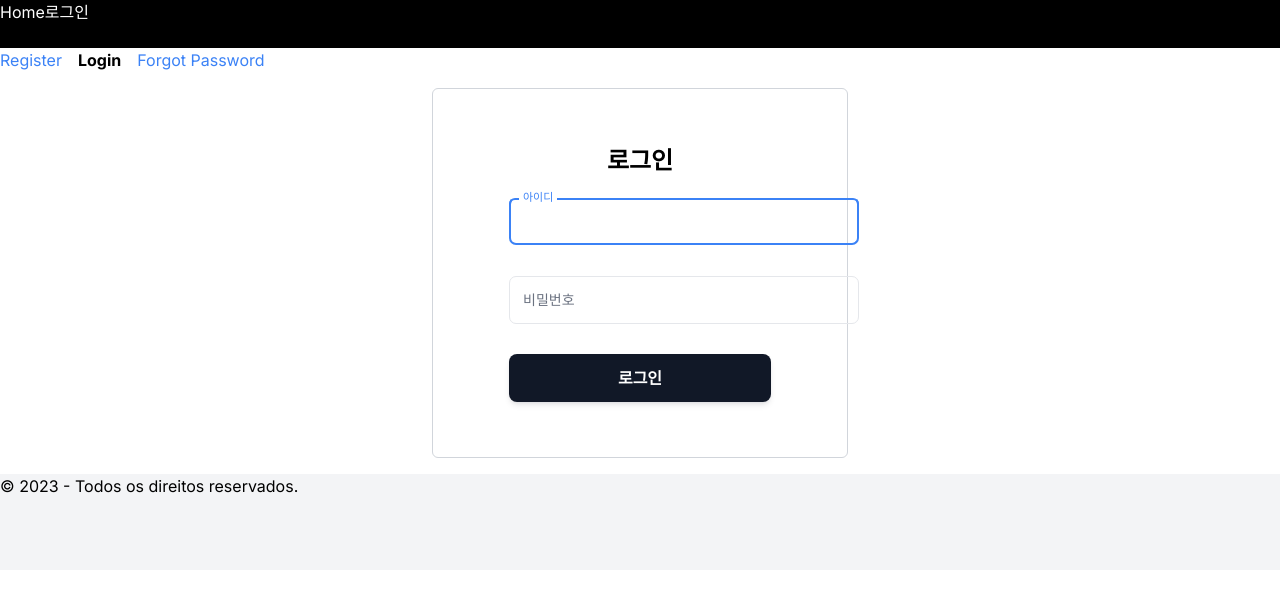
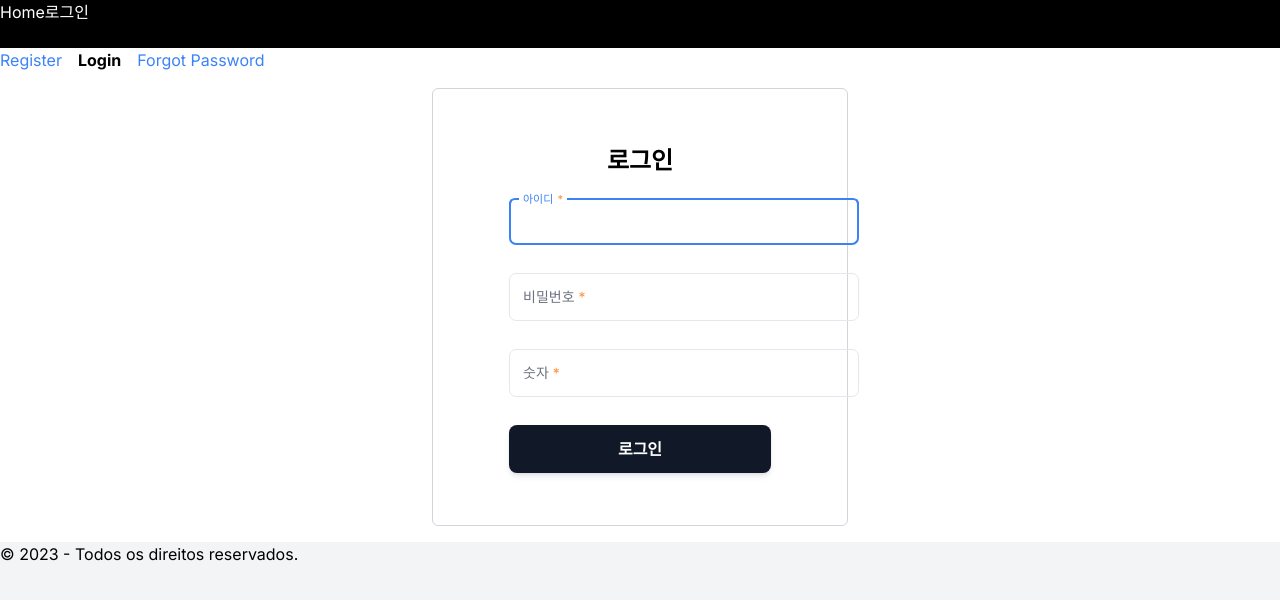
Before and after one commit to dbaudwns20/Daesungnipple, a Next.js app: page /login in a window 1280 px wide. Shown: the top 600 px of the page. Built offline with nearby package versions, Linux system fonts and the light colour scheme.

Commit message:
컴포넌트 userId 적용, css 사용하지 않고 tailwind 그대로 사용

```diff
--- a/src/app/(auth)/login/page.tsx
+++ b/src/app/(auth)/login/page.tsx
@@ -10,15 +10,18 @@ import { validateForm } from "@/utils/validator";
 export default function Login() {
   const usernameRef = useRef<InputType>(null);
 
-  const [username, setUsername] = useState<string>("");
-  const [password, setPassword] = useState<string>("");
+  const [username, setUsername] = useState<string>();
+  const [password, setPassword] = useState<string>();
+  const [number, setNumber] = useState<number>();
   const [isFetching, setIsFetching] = useState<boolean>(false);
 
   const handleSubmit = async (e: FormEvent<HTMLFormElement>) => {
     e.preventDefault();
 
     // 입력값 체크
-    validateForm(e.target as HTMLFormElement);
+    if (!validateForm(e.target as HTMLFormElement)) {
+      return;
+    }
 
     setIsFetching(true);
     setTimeout(() => {
@@ -32,10 +35,10 @@ export default function Login() {
   }, []);
 
   return (
-    <div className="border border-gray-300 rounded-md p-14 xl:w-1/3">
+    <div className="rounded-md border border-gray-300 p-14 lg:w-1/2 xl:w-1/3">
       <h1 className="text-center text-2xl font-bold">로그인</h1>
       <form
-        className="grid grid-cols-1 gap-5 p-5 h-full"
+        className="grid h-full grid-cols-1 gap-5 p-5"
         onSubmit={handleSubmit}
         noValidate
       >
@@ -61,11 +64,22 @@ export default function Login() {
           }}
           pattern={{
             regExp: new RegExp(
-              /^(?=.*[a-zA-Z])(?=.*[!"#$%&'()*+,\-.\/:;`₩\\<=>?@\[\]^_{|}~])(?=.*[0-9]).{8,20}$/
+              /^(?=.*[a-zA-Z])(?=.*[!"#$%&'()*+,\-.\/:;`₩\\<=>?@\[\]^_{|}~])(?=.*[0-9]).{8,20}$/,
             ),
             invalidMessage:
               "영문자, 숫자, 특수문자를 포함 최소 8~20자로 입력해주세요",
           }}
+        />
+        <Input
+          inputType="number"
+          inputValue={number}
+          onChange={setNumber}
+          valueRange={[1, 10]}
+          required={{
+            isRequired: true,
+            invalidMessage: "숫자를 입력해주세요",
+          }}
+          labelText="숫자"
         />
         <Button type="submit" buttonText="로그인" isFetching={isFetching} />
       </form>
--- a/src/components/button/button.tsx
+++ b/src/components/button/button.tsx
@@ -1,14 +1,12 @@
 import "./style.css";
 
 import {
+  useId,
   useRef,
-  useMemo,
   useEffect,
   useImperativeHandle,
   forwardRef,
 } from "react";
-
-import { generateRandomText } from "@/utils/common";
 
 export type ButtonType = {
   setFocus: () => void;
@@ -30,16 +28,11 @@ const Button = forwardRef((props: ButtonProps, ref) => {
   const buttonRef = useRef<HTMLButtonElement>(null);
 
   // values
-  const buttonId = useMemo(() => `button_${generateRandomText()}`, []);
+  const buttonId: string = useId();
 
   const setFocus = () => {
     buttonRef.current!.focus();
   };
-
-  useEffect(() => {
-    // set element id
-    buttonRef.current!.setAttribute("id", buttonId);
-  }, [buttonId]);
 
   useEffect(() => {
     if (isDisabled) return;
@@ -52,6 +45,8 @@ const Button = forwardRef((props: ButtonProps, ref) => {
 
   return (
     <button
+      id={`button_${buttonId}`}
+      aria-describedby={`button_${buttonId}`}
       className="button"
       ref={buttonRef}
       type={type}
@@ -60,7 +55,7 @@ const Button = forwardRef((props: ButtonProps, ref) => {
       {isFetching ? (
         <>
           <svg
-            className="animate-spin -ml-1 mr-3 h-5 w-5 text-white"
+            className="-ml-1 mr-3 h-5 w-5 animate-spin text-white"
             viewBox="0 0 24 24"
           >
             <circle
--- a/src/components/input/input.tsx
+++ b/src/components/input/input.tsx
@@ -1,9 +1,6 @@
-import "./style.css";
-
 import {
+  useId,
   useState,
-  useEffect,
-  useMemo,
   useRef,
   useImperativeHandle,
   forwardRef,
@@ -11,9 +8,8 @@ import {
   InvalidEvent,
   Dispatch,
   SetStateAction,
+  useEffect,
 } from "react";
-
-import { generateRandomText } from "@/utils/common";
 
 export type InputType = {
   setFocus: () => void;
@@ -25,7 +21,7 @@ type Required = {
 };
 
 type Pattern = {
-  regExp: RegExp | null;
+  regExp: RegExp;
   invalidMessage: string;
 };
 
@@ -39,6 +35,13 @@ type InputProps = {
   pattern?: Pattern;
   valueRange?: [number, number];
   onChange: Dispatch<SetStateAction<any>>;
+};
+
+const InputStyles: { INVALID_INPUT: string; INVALID_LABEL: string } = {
+  INVALID_INPUT:
+    "border-red-500 border-t-transparent placeholder-shown:border-t-red-500 focus:border-red-500 focus:border-t-transparent",
+  INVALID_LABEL:
+    "text-red-500 before:border-red-500 after:border-red-500 peer-focus:text-red-500 peer-focus:before:border-red-500 peer-focus:after:border-red-500",
 };
 
 const Input = forwardRef((props: InputProps, ref) => {
@@ -66,7 +69,8 @@ const Input = forwardRef((props: InputProps, ref) => {
   const inputRef = useRef<HTMLInputElement>(null);
   const labelRef = useRef<HTMLLabelElement>(null);
 
-  const inputId: string = useMemo(() => `input_${generateRandomText()}`, []);
+  const inputId: string = useId();
+  const [isInvalid, setIsInvalid] = useState<boolean>(false);
   const [invalidMessage, setInvalidMessage] = useState<string | null>(null);
 
   const setFocus = () => {
@@ -78,23 +82,16 @@ const Input = forwardRef((props: InputProps, ref) => {
   // 커스텀규칙 정의
   const setCustomValidity = (
     errorMessage: string,
-    invalidText: string = ""
+    invalidText: string = "",
   ) => {
     inputRef.current?.setCustomValidity(errorMessage);
-    const isInvalid: boolean = invalidText.length > 0;
-    setInvalidMessage(isInvalid ? invalidText : null);
-    if (isInvalid) {
-      inputRef.current!.classList.add("is-invalid");
-      labelRef.current!.classList.add("is-invalid");
-    } else {
-      inputRef.current!.classList.remove("is-invalid");
-      labelRef.current!.classList.remove("is-invalid");
-    }
+    setIsInvalid(invalidText.length > 0);
+    setInvalidMessage(invalidText.length > 0 ? invalidText : null);
   };
 
   // change 이벤트 헨들링
   const handleChange = (event: ChangeEvent<HTMLInputElement>) => {
-    const value: any = event.target.value;
+    let value: any = event.target.value;
 
     if (!value) {
       setCustomValidity("");
@@ -114,9 +111,11 @@ const Input = forwardRef((props: InputProps, ref) => {
       }
     }
 
+    // 값 범위가 존재할 경우
+    if (valueRange) {
+      const [min, max]: [number, number] = valueRange;
+      if (inputType != "number") {
         // 길이 체크
-    if (valueRange && inputType != "number") {
-      const [min, max]: [number, number] = valueRange;
         if (value.length < min) {
           errorMessage = "Value's length is invalid.";
           invalidText = `최소 ${min}자 이상 입력해야합니다`;
@@ -124,6 +123,17 @@ const Input = forwardRef((props: InputProps, ref) => {
         if (value.length > max) {
           errorMessage = "Value's length is invalid.";
           invalidText = `최대 ${max}자 까지만 입력가능합니다`;
+        }
+      } else {
+        // 범위 체크
+        if (Number(value) < min) {
+          errorMessage = "Value's range is invalid.";
+          invalidText = `${min} 이상 입력해야합니다`;
+        }
+        if (Number(value) > max) {
+          errorMessage = "Value's range is invalid.";
+          invalidText = `${max} 이하만 입력가능합니다`;
+        }
       }
     }
 
@@ -141,14 +151,26 @@ const Input = forwardRef((props: InputProps, ref) => {
   };
 
   useEffect(() => {
-    // set element id
-    inputRef.current!.setAttribute("id", inputId);
-  }, [inputId]);
+    if (isInvalid) {
+      labelRef.current!.className += ` ${InputStyles.INVALID_LABEL}`;
+      inputRef.current!.className += ` ${InputStyles.INVALID_INPUT}`;
+    } else {
+      labelRef.current!.className = labelRef.current!.className.replace(
+        InputStyles.INVALID_LABEL,
+        "",
+      );
+      inputRef.current!.className = inputRef.current!.className.replace(
+        InputStyles.INVALID_INPUT,
+        "",
+      );
+    }
+  }, [isInvalid]);
 
   return (
-    <div className="input-wrapper">
+    <div className="relative h-12 w-full min-w-[350px]">
       <input
-        className="input"
+        id={`input_${inputId}`}
+        className="peer h-full w-full rounded-[7px] border border-gray-200 border-t-transparent bg-transparent px-3 py-2.5 font-sans text-sm font-normal text-gray-700 outline outline-0 transition-all placeholder-shown:border-t-gray-200 focus:border-2 focus:border-blue-500 focus:border-t-transparent focus:outline-0 disabled:cursor-not-allowed disabled:border disabled:bg-gray-50"
         placeholder=" "
         ref={inputRef}
         type={inputType}
@@ -159,10 +181,23 @@ const Input = forwardRef((props: InputProps, ref) => {
         required={required.isRequired}
         onChange={(e) => handleChange(e)}
       />
-      <label className="label" ref={labelRef}>
+      <label
+        id={`input_${inputId}`}
+        ref={labelRef}
+        className="before:content-[' '] after:content-[' '] pointer-events-none absolute -top-1.5 left-0 flex h-full w-full select-none !overflow-visible truncate text-[11px] font-normal leading-[1.5] text-gray-400 transition-all before:pointer-events-none before:mr-1 before:mt-[6.5px] before:box-border before:block before:h-1.5 before:w-2.5 before:rounded-tl-md before:border-l before:border-t before:border-gray-200 before:transition-all after:pointer-events-none after:ml-1 after:mt-[6.5px] after:box-border after:block after:h-1.5 after:w-2.5 after:flex-grow after:rounded-tr-md after:border-r after:border-t after:border-gray-200 after:transition-none peer-placeholder-shown:text-sm peer-placeholder-shown:leading-[4.25] peer-placeholder-shown:text-gray-500 peer-placeholder-shown:before:border-transparent peer-placeholder-shown:after:border-transparent peer-focus:text-[11px] peer-focus:leading-[1.5] peer-focus:text-blue-500 peer-focus:before:border-l-2 peer-focus:before:border-t-2 peer-focus:before:border-blue-500 peer-focus:after:border-r-2 peer-focus:after:border-t-2 peer-focus:after:border-blue-500 peer-disabled:text-gray-400/80"
+      >
+        {required.isRequired ? (
+          <>
             {labelText}
+            <span className="ml-1 text-orange-400">*</span>
+          </>
+        ) : (
+          labelText
+        )}
       </label>
-      <p className="invalid-message">{invalidMessage}</p>
+      <p className="invisible ml-1 mt-1 flex items-center gap-1 text-xs text-red-500 peer-invalid:visible">
+        {invalidMessage}
+      </p>
     </div>
   );
 });
--- a/src/utils/validator.ts
+++ b/src/utils/validator.ts
@@ -3,7 +3,7 @@
  * @param form
  * @returns
  */
-export function validateForm(form: HTMLFormElement) {
+export function validateForm(form: HTMLFormElement): boolean {
   let invalidField: HTMLElement | null = null;
   for (const element of Object.assign(form)) {
     if (!element.checkValidity() && !invalidField)
@@ -14,6 +14,7 @@ export function validateForm(form: HTMLFormElement) {
   if (invalidField) {
     invalidField.scrollIntoView();
     invalidField.focus();
-    throw new Error("Form validation failed"); // 예외 발생
+    return false;
   }
+  return true;
 }
```
Lines whose indentation alone changed are shown as unchanged.
